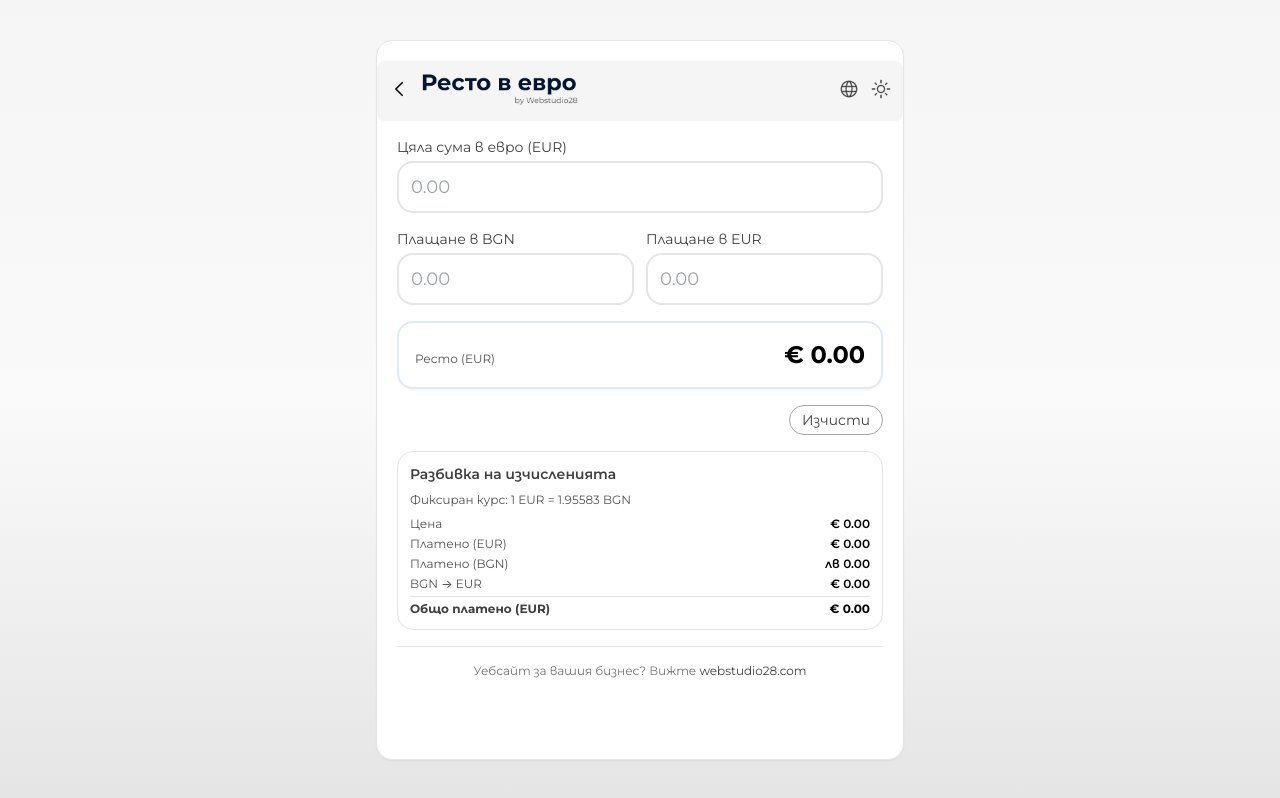
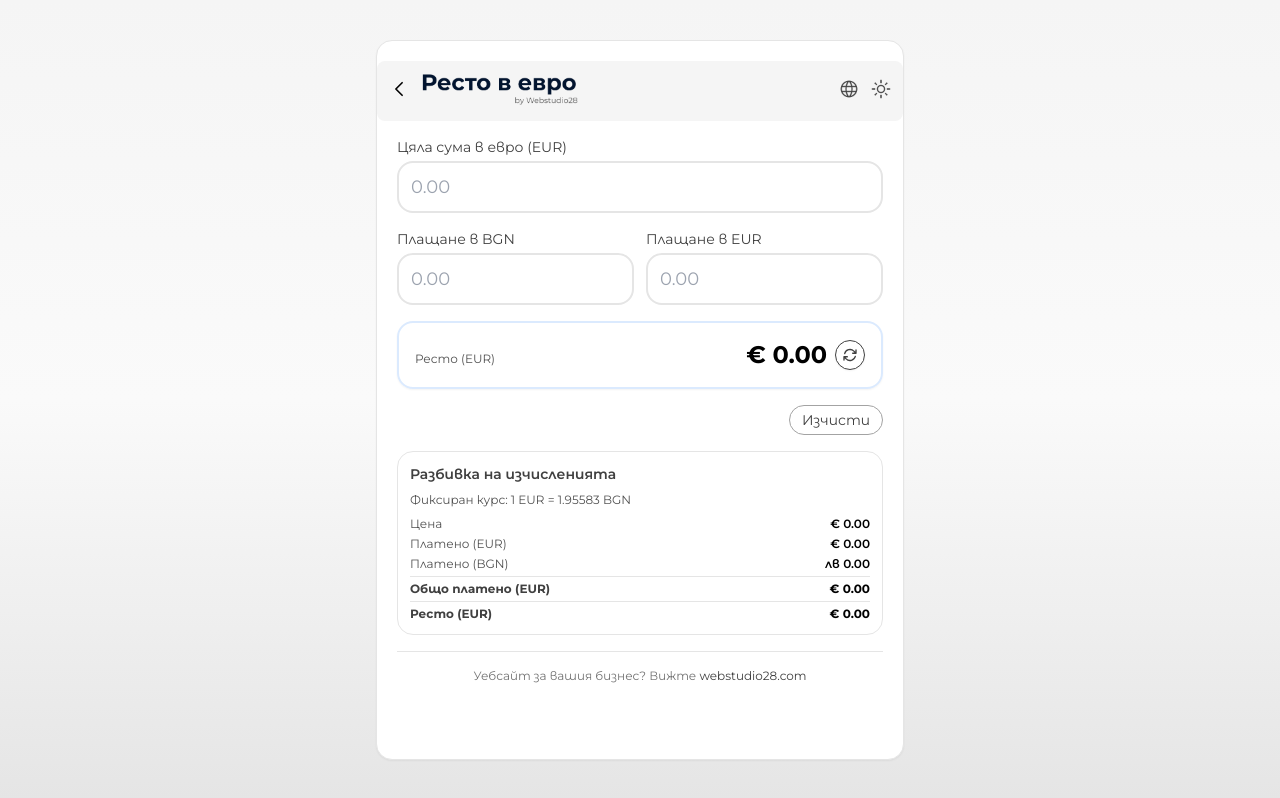
Before and after one commit to webstudio28/resto-v-evro, a React (Vite) app: page /app in a window 1280 px wide. Built offline with nearby package versions, Linux system fonts and the light colour scheme.

Commit message:
Ready for production

```diff
--- a/src/App.tsx
+++ b/src/App.tsx
@@ -10,7 +10,6 @@ import themeDark from './assets/theme-dark.png'
 
 type Language = 'en' | 'bg'
 
-const EUR_PER_BGN = 1 / 1.95583
 const BGN_PER_EUR = 1.95583
 
 function formatMoney(value: number): string {
@@ -135,12 +134,14 @@ function App() {
 
   type ActiveField = 'price' | 'bgn' | 'eur' | null
   const [activeField, setActiveField] = useState<ActiveField>(null)
+  const [changeInBGN, setChangeInBGN] = useState(false)
 
   const priceEUR = clampToTwoDecimals(parseNumber(priceEURInput))
   const payBGN = clampToTwoDecimals(parseNumber(payBGNInput))
   const payEUR = clampToTwoDecimals(parseNumber(payEURInput))
 
-  const payBGNtoEUR = clampToTwoDecimals(payBGN * EUR_PER_BGN)
+  // Convert BGN to EUR using exact division (1 EUR = 1.95583 BGN)
+  const payBGNtoEUR = clampToTwoDecimals(payBGN / BGN_PER_EUR)
   const totalPaidEUR = clampToTwoDecimals(payEUR + payBGNtoEUR)
   const changeEURRaw = clampToTwoDecimals(totalPaidEUR - priceEUR)
   const isSufficient = totalPaidEUR >= priceEUR || priceEUR === 0
@@ -354,8 +355,34 @@ function App() {
               : 'border-blue-100 bg-blue-30/50'
           } px-4 py-4 shadow-sm`}>
             <div className="flex items-baseline justify-between">
-              <span className="text-neutral-600 dark:text-neutral-400 text-xs">{t.changeDue}</span>
-              <span className="text-2xl font-bold text-black dark:text-white">€ {formatMoney(changeEUR)}</span>
+              <span className="text-neutral-600 dark:text-neutral-400 text-xs">
+                {changeInBGN ? t.changeDue.replace('(EUR)', '(BGN)') : t.changeDue}
+              </span>
+              <div className="flex items-center gap-2">
+                <span className="text-2xl font-bold text-black dark:text-white">
+                  {changeInBGN ? `${formatMoney(changeEUR * BGN_PER_EUR)} лв` : `€ ${formatMoney(changeEUR)}`}
+                </span>
+                <button
+                  onClick={() => setChangeInBGN(!changeInBGN)}
+                  className="outline-none transition-opacity hover:opacity-80 active:opacity-60 rounded-full p-1.5 border border-neutral-700 dark:border-neutral-500 shadow-sm"
+                  aria-label="Toggle currency"
+                >
+                  <svg
+                    xmlns="http://www.w3.org/2000/svg"
+                    fill="none"
+                    viewBox="0 0 24 24"
+                    strokeWidth={2}
+                    stroke="currentColor"
+                    className="w-4 h-4 text-neutral-700 dark:text-neutral-500"
+                  >
+                    <path
+                      strokeLinecap="round"
+                      strokeLinejoin="round"
+                      d="M16.023 9.348h4.992v-.001M2.985 19.644v-4.992m0 0h4.992m-4.993 0l3.181 3.183a8.25 8.25 0 0013.803-3.7M4.031 9.865a8.25 8.25 0 0113.803-3.7l3.181 3.182m0-4.991v4.99"
+                    />
+                  </svg>
+                </button>
+              </div>
             </div>
           </div>
 
@@ -377,9 +404,17 @@ function App() {
               <div className="flex justify-between"><span className="text-neutral-600 dark:text-neutral-400">{t.price}</span><span className="text-black dark:text-white font-semibold">€ {formatMoney(priceEUR)}</span></div>
               <div className="flex justify-between"><span className="text-neutral-600 dark:text-neutral-400">{t.paid} (EUR)</span><span className="text-black dark:text-white font-semibold">€ {formatMoney(payEUR)}</span></div>
               <div className="flex justify-between"><span className="text-neutral-600 dark:text-neutral-400">{t.paid} (BGN)</span><span className="text-black dark:text-white font-semibold">лв {formatMoney(payBGN)}</span></div>
-              <div className="flex justify-between"><span className="text-neutral-600 dark:text-neutral-400">{t.bgnToEur}</span><span className="text-black dark:text-white font-semibold">€ {formatMoney(payBGNtoEUR)}</span></div>
               <div className={`border-t my-2 ${isDark ? 'border-neutral-800' : 'border-neutral-200'}`} />
               <div className="flex justify-between font-bold mt-1"><span className="text-neutral-700 dark:text-neutral-300">{t.totalPaid}</span><span className="text-black dark:text-white">€ {formatMoney(totalPaidEUR)}</span></div>
+              <div className={`border-t my-2 ${isDark ? 'border-neutral-800' : 'border-neutral-200'}`} />
+              <div className="flex justify-between font-bold mt-1">
+                <span className="text-neutral-700 dark:text-neutral-300">
+                  {changeInBGN ? t.changeDue.replace('(EUR)', '(BGN)') : t.changeDue}
+                </span>
+                <span className="text-black dark:text-white">
+                  {changeInBGN ? `${formatMoney(changeEUR * BGN_PER_EUR)} лв` : `€ ${formatMoney(changeEUR)}`}
+                </span>
+              </div>
             </div>
           </div>
 
```
